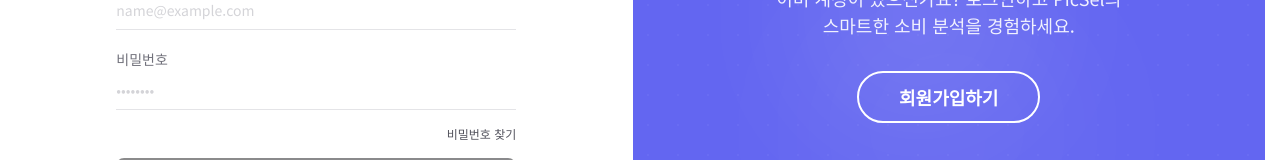
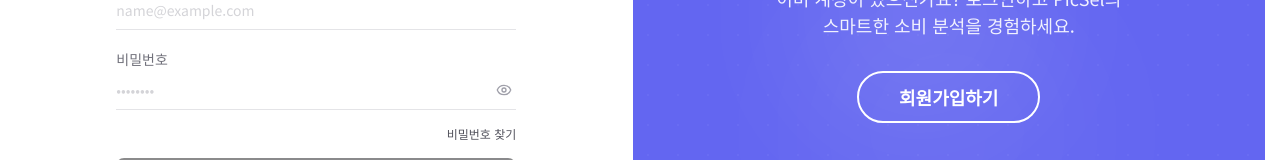
Before and after one commit to ImportTeam/FrontEnd-V2, a Next.js app: page /login in a window 1280 px wide. Shown: the part 423-583 px from the top of the page. Built offline with nearby package versions, Linux system fonts and the light colour scheme.

Commit message:
feat:login debug add

```diff
--- a/src/app/(marketing)/(auth)/login/actions.ts
+++ b/src/app/(marketing)/(auth)/login/actions.ts
@@ -94,7 +94,13 @@ export async function loginAction(
       success: true,
     };
   } catch (err) {
+    console.error("[LOGIN] Error details:", {
+      error: err,
+      errorType: err instanceof Error ? err.constructor.name : typeof err,
+      errorMessage: err instanceof Error ? err.message : String(err),
+    });
     const errorDetails = parseApiError(err);
+    console.error("[LOGIN] Parsed error:", errorDetails);
     return {
       error: errorDetails.message,
       success: false,
--- a/src/components/auth/auth-form-field.tsx
+++ b/src/components/auth/auth-form-field.tsx
@@ -1,4 +1,8 @@
 
+import { Eye, EyeOff } from "lucide-react";
+import { useState } from "react";
+
+import { Button } from "@/components/ui/button";
 import { Input } from "@/components/ui/input";
 import { Label } from "@/components/ui/label";
 
@@ -23,14 +27,19 @@ export function AuthFormField({
   error,
   disabled = false,
 }: AuthFormFieldProps) {
+  const [showPassword, setShowPassword] = useState(false);
+  const isPasswordField = type === "password";
+  const inputType = isPasswordField ? (showPassword ? "text" : "password") : type;
+
   return (
     <div className="space-y-2">
       <Label htmlFor={id} className="text-zinc-500">
         {label}
       </Label>
+      <div className="relative">
         <Input
           id={id}
-        type={type}
+          type={inputType}
           placeholder={placeholder}
           disabled={disabled}
           className="h-10 rounded-none border-0 border-b border-zinc-200 bg-transparent px-0 shadow-none focus-visible:ring-0 focus-visible:border-blue-600 dark:border-zinc-700 dark:focus-visible:border-blue-400 placeholder:text-zinc-300 disabled:opacity-50 disabled:cursor-not-allowed"
@@ -38,6 +47,22 @@ export function AuthFormField({
           aria-describedby={error ? `${id}-error` : undefined}
           {...registration}
         />
+        {isPasswordField ? <Button
+            type="button"
+            variant="ghost"
+            size="icon"
+            className="absolute right-0 top-1/2 -translate-y-1/2 h-6 w-6 text-zinc-400 hover:text-zinc-600 dark:text-zinc-500 dark:hover:text-zinc-300"
+            onClick={() => setShowPassword(!showPassword)}
+            disabled={disabled}
+            aria-label={showPassword ? "비밀번호 숨기기" : "비밀번호 보기"}
+          >
+            {showPassword ? (
+              <EyeOff className="h-4 w-4" />
+            ) : (
+              <Eye className="h-4 w-4" />
+            )}
+          </Button> : null}
+      </div>
       {error ? (
         <p id={`${id}-error`} className="text-xs text-red-500" role="alert">
           {error.message}
--- a/src/lib/api/error-handler.ts
+++ b/src/lib/api/error-handler.ts
@@ -71,9 +71,10 @@ export function parseApiError(error: unknown): ApiErrorDetails {
 
     // Unauthorized (401)
     if (status === 401) {
+      const errorData = data as Record<string, unknown> | undefined;
       return {
         type: "UNAUTHORIZED",
-        message: "인증이 필요합니다. 다시 로그인해주세요.",
+        message: (errorData?.message as string) || "인증이 필요합니다. 다시 로그인해주세요.",
         statusCode: status,
         isRetryable: false, // Interceptor handles retry
         originalError: error,
@@ -82,9 +83,10 @@ export function parseApiError(error: unknown): ApiErrorDetails {
 
     // Forbidden (403)
     if (status === 403) {
+      const errorData = data as Record<string, unknown> | undefined;
       return {
         type: "FORBIDDEN",
-        message: "접근 권한이 없습니다.",
+        message: (errorData?.message as string) || "접근 권한이 없습니다.",
         statusCode: status,
         isRetryable: false,
         originalError: error,
```
Lines whose indentation alone changed are shown as unchanged.
